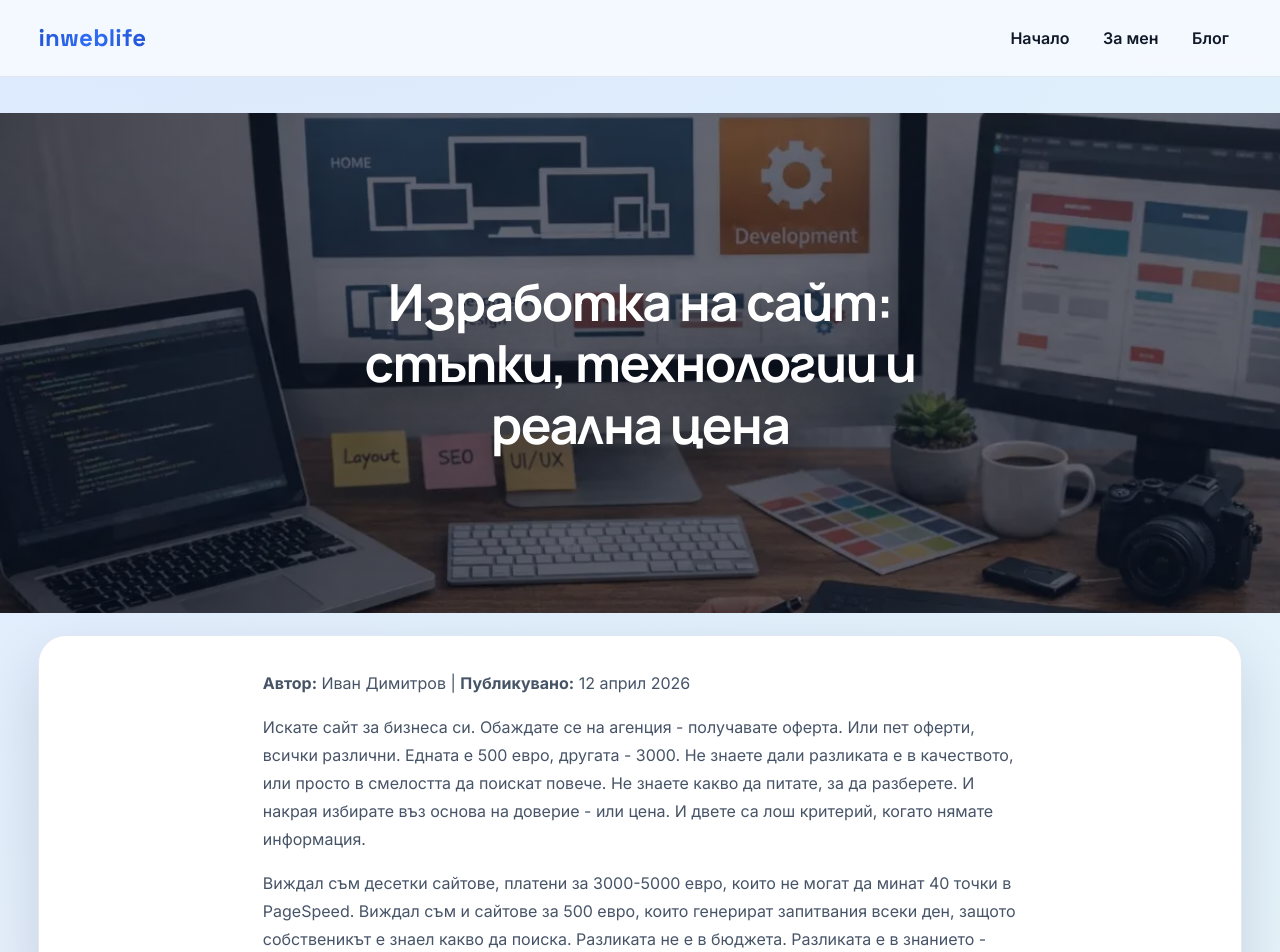
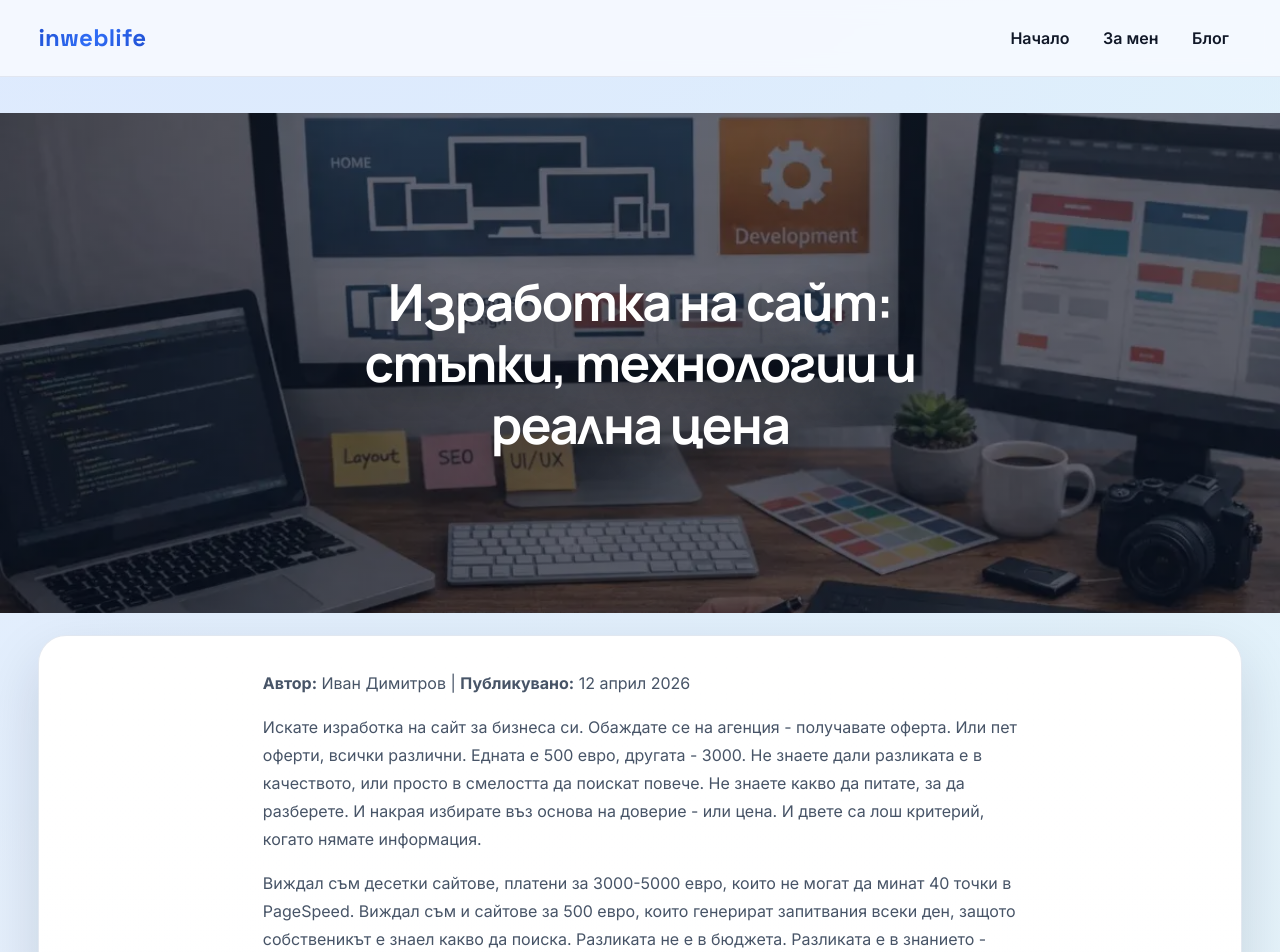
Before and after one commit to inweblife/inweblife, a Next.js app: page /izrabotka-na-sait in a window 1280 px wide. Shown: the top 952 px of the page. Built offline with nearby package versions, Linux system fonts and the light colour scheme; no server answers.

Commit message:
Update izrabotka-na-sait.js

```diff
--- a/pages/izrabotka-na-sait.js
+++ b/pages/izrabotka-na-sait.js
@@ -97,8 +97,8 @@ const IzrabotkaNaSait = () => {
               <time dateTime="2026-04-12">12 април 2026</time>
             </p>
             <p>
-              Искате сайт за бизнеса си. Обаждате се на агенция - получавате оферта. Или пет
-              оферти, всички различни. Едната е 500 евро, другата - 3000. Не знаете дали
+              Искате изработка на сайт за бизнеса си. Обаждате се на агенция - получавате оферта.
+              Или пет оферти, всички различни. Едната е 500 евро, другата - 3000. Не знаете дали
               разликата е в качеството, или просто в смелостта да поискат повече. Не знаете какво
               да питате, за да разберете. И накрая избирате въз основа на доверие - или цена.
               И двете са лош критерий, когато нямате информация.
```
